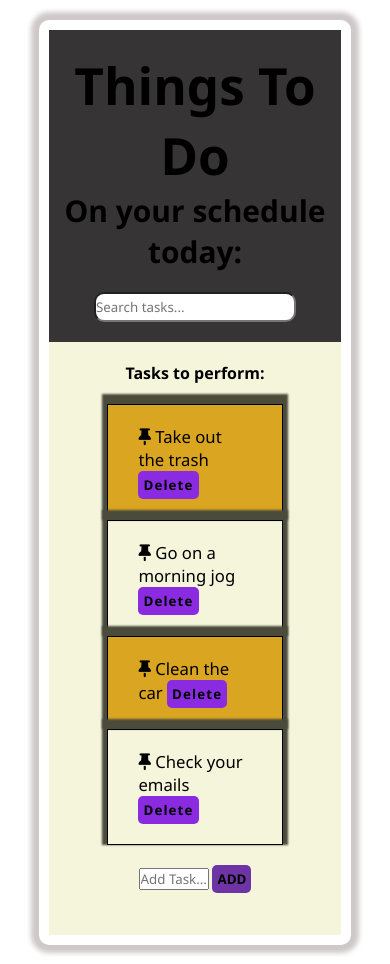
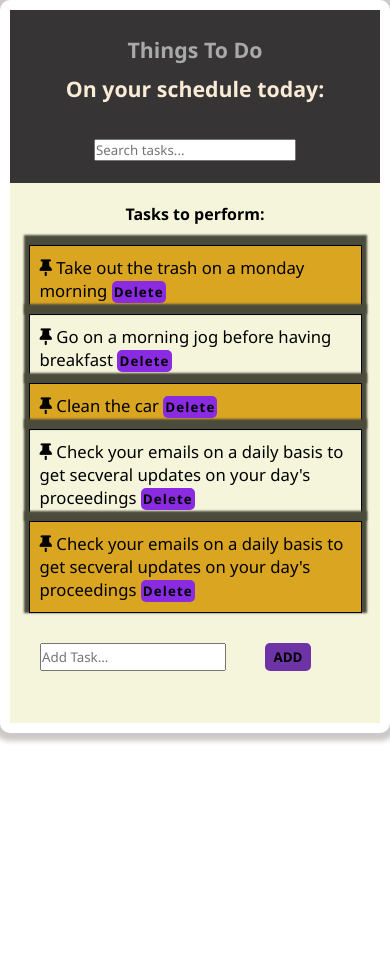
Before and after one commit to Bennyjoez/TO-DO-APP, a plain HTML site: page index.html in a window 390 px wide. After the commit the page ends 844 px from the top, so only its background shows below. Drawn offline with Linux system fonts and the light colour scheme.

Commit message:
made a few changes to the code

```diff
--- a/index.css
+++ b/index.css
@@ -11,13 +11,13 @@ body {
     box-shadow: 0px 0px 5px 8px rgb(206, 200, 200);
     padding: 10px;
     border-radius: 10px;
-    max-width: 1800px;
+    max-width: 1500px;
     max-height: 1000px;
 }
 .container {
     background-color: beige;
 }
-.heading-container {
+.header-container {
     background-color: rgb(54, 52, 52);
     display: flex;
     flex-direction: column;
@@ -37,10 +37,17 @@ body {
     justify-content: space-between;
 }
 
-.search-bar input {
+.header-container form {
     min-height: 30px;
     border-radius: 10px;
     margin-top: 20px;
+}
+
+h1 {
+    color: darkgrey;
+}
+h3 {
+    color: antiquewhite;
 }
 
 h4 {
@@ -55,10 +62,11 @@ ul li {
     border: 1px solid black;
     box-shadow: 0px -5px 2px 5px rgb(75, 75, 60);
     font-size: calc(0.8rem + 1vw);
+    padding: 30px;
 }
 
-#delete {
-    float: right;
+.delete-button {
+    /* float: right; */
     letter-spacing: 0.3mm;
     background-color: blueviolet;
 
@@ -73,15 +81,15 @@ button:hover {
     cursor: pointer;
     padding: 8px;
 }
-#delete i {
+.delete-button i {
     display: none;
 }
 
-#delete:hover {
+.delete-button:hover, .delete-button:active {
     background-color: rgb(241, 12, 12);
 }
 
-#delete:hover i {
+.delete-button:hover i, .delete-button:active i {
     display: contents;
 }
 .add-task {
@@ -108,11 +116,11 @@ button:hover {
     background-color: blue;
 }
 
-.add-task button:hover {
+.add-task button:hover, .add-task button:active {
     background-color: green;
 }
 
-.add-task button:hover i {
+.add-task button:hover i, .add-task button:active i {
     display: contents;
 }
 ul li:nth-child(odd) {
@@ -120,38 +128,49 @@ ul li:nth-child(odd) {
     background-size: cover;
 }
 
-@media (max-width: 800px) {
-    #delete {
-        float: none;
-        margin-left: 0px;
-    }
-    .add-task input {
-        margin: auto
+@media (max-width: 600px) {
+    body {
+        min-width: 90%;
+        min-height: 90%;
+        margin: auto;
     }
 }
 
-@media (min-width: 900px) {
-    #delete {
+@media (max-width: 999px) {
+
+    .delete-button {
+        float: none;
+        margin-left: 0px;
+        padding: 2px;
+
+    }
+    .add-task {
+        margin: 30px
+    }
+
+    .add-task button:hover {
+        height: 30px;
+        width: fit-content;
+        margin-left: 10px;
+        padding: 5px
+    }
+
+    h1, h3 {
+        padding: 5px;
+        font-size: smaller
+    }
+
+    .task-container {
+        width: 90%;
+    }
+    .task-container ul li {
+        padding: 10px;
+    }
+}
+
+@media (min-width: 1000px) {
+    .delete-button {
+        float: right;
         margin-left: 70px;
     }
 }
-/* @media (max-width:446px) {
-    * {
-        font-size: large;
-    }
-
-    ul li {
-        padding: 30px auto;
-    }
-}
-
-@media (min-width:500px) {
-    * {
-        font-size: x-large;
-    }
-}
-@media (max-width:800px) {
-    * {
-        font-size: medium;
-    }
-} */
--- a/index.html
+++ b/index.html
@@ -6,12 +6,13 @@
     <meta name="viewport" content="width=device-width, initial-scale=1.0">
     <link rel="stylesheet" href="./index.css">
     <script src="https://kit.fontawesome.com/31cad6a940.js" crossorigin="anonymous"></script>
+    <script src="./index.js" defer></script>
     <title>TO DO LIST</title>
 </head>
 <body>
     <div class="container">
         <!--This is the banner section-->
-        <header class="heading-container">
+        <header class="header-container">
             <h1>Things To Do</h1>
             <h3>On your schedule today: </h3>
             <!--search bar to look for tasks-->
@@ -24,20 +25,26 @@
             <div class="task-container"><label for="ul"><h4>Tasks to perform:</h4></label>
                 <ul id="ul">
                     <li>
-                        <i class="fa-solid fa-thumbtack"></i> Take out the trash
-                        <button id="delete">Delete <i class="fa-solid fa-trash-can"></i></button>
+                        <i class="fa-solid fa-thumbtack"></i> Take out the trash on a monday morning
+                        <button class="delete-button">Delete <i class="fa-solid fa-trash-can"></i></button>
                     </li>
                     <li>
-                        <i class="fa-solid fa-thumbtack"></i> Go on a morning jog
-                        <button id="delete">Delete <i class="fa-solid fa-trash-can"></i></button>
+                        <i class="fa-solid fa-thumbtack"></i> Go on a morning jog before having breakfast
+                        <button class="delete-button">Delete <i class="fa-solid fa-trash-can"></i></button>
                     </li>
                     <li>
                         <i class="fa-solid fa-thumbtack"></i> Clean the car
-                        <button id="delete">Delete <i class="fa-solid fa-trash-can"></i></button>
+                        <button class="delete-button">Delete <i class="fa-solid fa-trash-can"></i></button>
                     </li>
                     <li>
-                        <i class="fa-solid fa-thumbtack"></i> Check your emails
-                        <button id="delete">Delete <i class="fa-solid fa-trash-can"></i></button>
+                        <i class="fa-solid fa-thumbtack"></i> Check your emails on a daily basis to get secveral updates on your day's proceedings
+                        <button class="delete-button">Delete <i class="fa-solid fa-trash-can"></i></button>
+                        <br>
+                    </li>
+                    <li>
+                        <i class="fa-solid fa-thumbtack"></i> Check your emails on a daily basis to get secveral updates on your day's proceedings
+                        <button class="delete-button">Delete <i class="fa-solid fa-trash-can"></i></button>
+                        <br>
                     </li>
                 </ul>
             </div>
--- a/index.js
+++ b/index.js
@@ -0,0 +1,4 @@
+let deleteButton = document.getElementsByClassName('delete-button');
+
+let header = document.getElementsByClassName('header-container')
+console.log(header);
```
